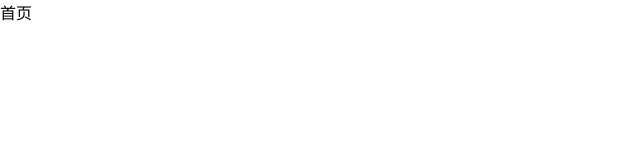
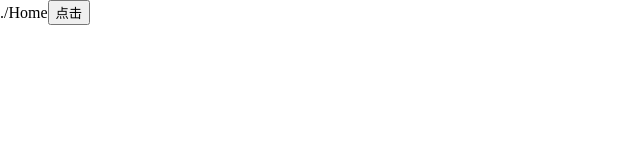
Before and after one commit to react-spy/vite-react, a React (Vite) app: page / in a window 1280 px wide. Shown: the top 160 px of the page, without its empty margins (0-640 px from the left). Built offline with nearby package versions, Linux system fonts and the light colour scheme.

Commit message:
[系统测试] 测试valtio

```diff
--- /dev/null
+++ b/config/routes.ts
@@ -0,0 +1,10 @@
+import { proxy } from "valtio";
+
+export default proxy({
+  routes: [
+    {
+      path: "/",
+      component: "./Home",
+    },
+  ],
+});
--- a/package.json
+++ b/package.json
@@ -15,7 +15,8 @@
     "lodash": "^4.17.21",
     "react": "^18.2.0",
     "react-dom": "^18.2.0",
-    "react-router-dom": "^6.8.0"
+    "react-router-dom": "^6.8.0",
+    "valtio": "^1.10.0"
   },
   "devDependencies": {
     "@types/node": "^18.11.19",
--- a/src/routes/index.tsx
+++ b/src/routes/index.tsx
@@ -1,6 +1,7 @@
 import { lazy } from "react";
 import type { RouteObject } from "react-router-dom";
 import { createBrowserRouter } from "react-router-dom";
+import Home from "@/views/Home";
 
 export const errorPage = [
   {
@@ -12,7 +13,7 @@ export const errorPage = [
 export const baseRouter: RouteObject[] = [
   {
     path: "/",
-    element: <div>首页</div>,
+    element: <Home />,
   },
 ];
 
--- /dev/null
+++ b/src/views/Home/index.tsx
@@ -0,0 +1,23 @@
+/**
+ * 首页
+ */
+import { useSnapshot } from "valtio";
+import routes from "../../../config/routes";
+
+const Home = () => {
+  const snap = useSnapshot(routes);
+  console.log("snap", snap.routes);
+  return (
+    <div>
+      {snap.routes.map((i) => i.component)}
+      <button
+        onClick={() => {
+          routes.routes = [{ path: "/home", component: "/Home2" }];
+        }}
+      >
+        点击
+      </button>
+    </div>
+  );
+};
+export default Home;
--- a/vite.config.ts
+++ b/vite.config.ts
@@ -6,7 +6,7 @@ import { createViteServer } from "./config/vite/server";
 // https://vitejs.dev/config/
 export default (configEnv: ConfigEnv): UserConfig => {
   return {
-    base: "/myapp",
+    // base: "/myapp",
     plugins: [react()],
     // 解析配置
     resolve: createViteResolve(__dirname),
```
Also changed, not shown: 1 other file (tests, documents, lock files or other folders).
